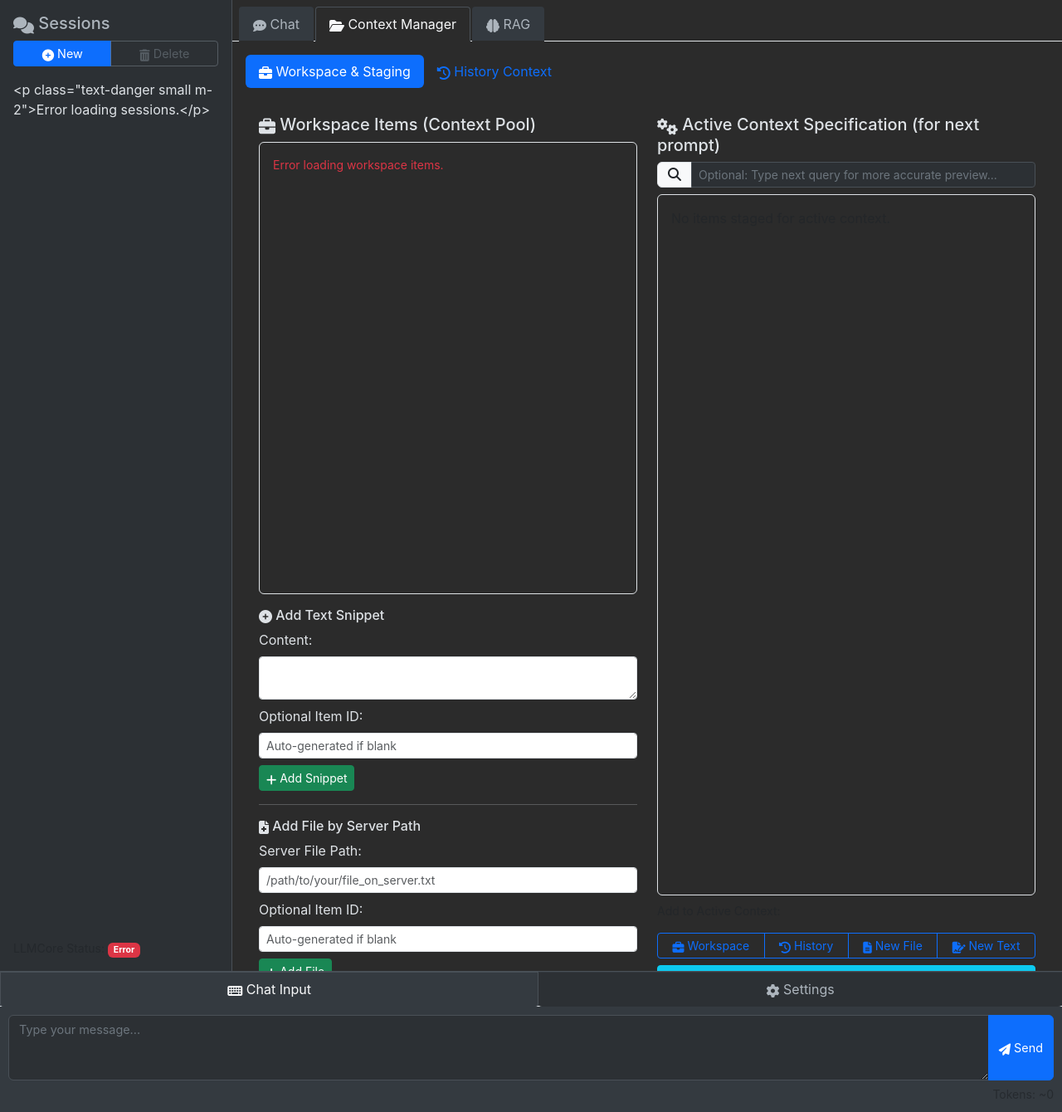
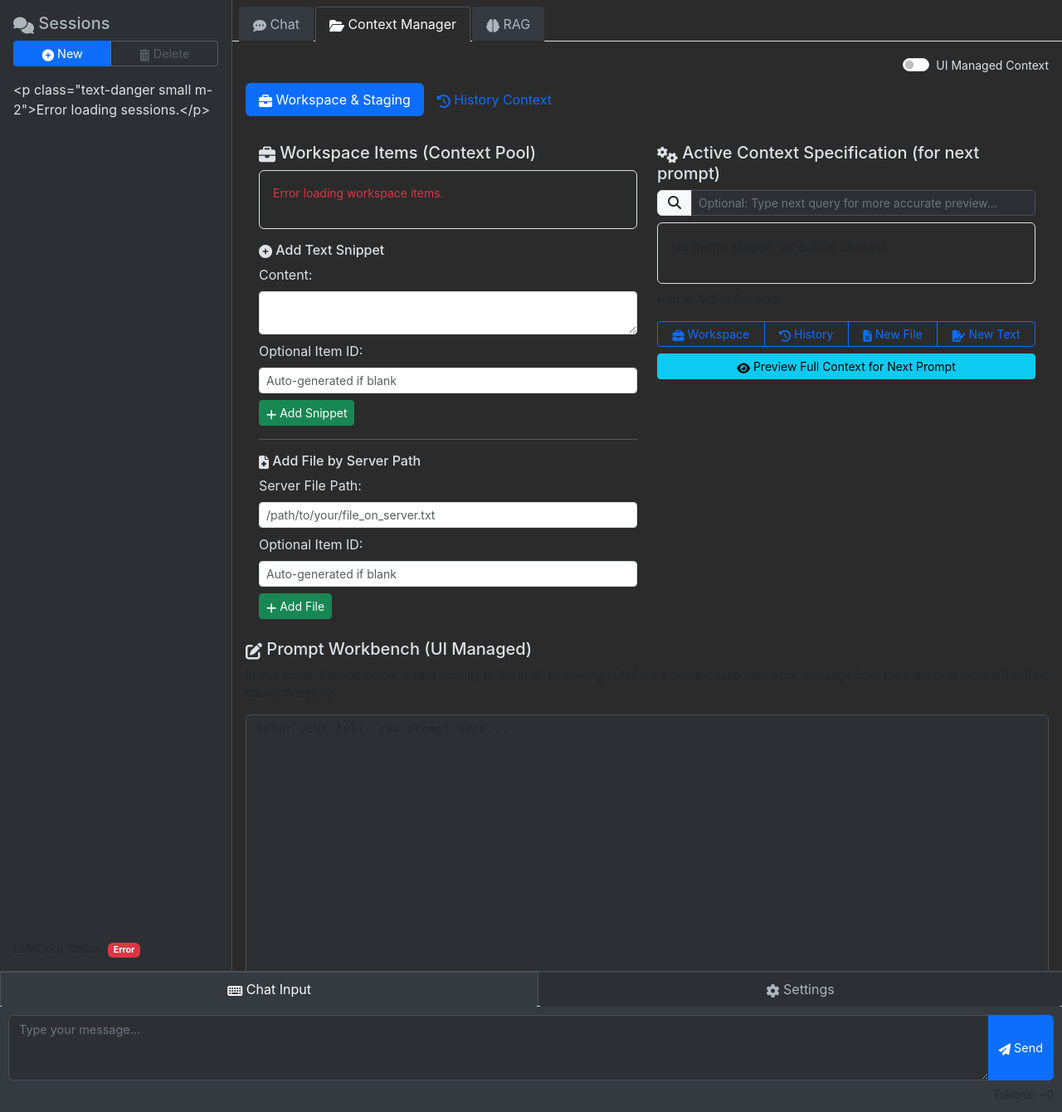
Before and after one commit to araray/llmchat-web, a Flask app: page / in a window 1280 px wide, after a click on "Context Manager". Shown: the part 38-1378 px from the top of the page at 83% size. Run offline with Flask 3, Linux system fonts and the light colour scheme; some libraries are stand-ins or nearby versions.

Commit message:
feat(routes): Implement UI Managed context override in chat route
* **Why** – To support the "UI Managed" context mode for expert users
  (Phase 5, FEAT-03), the web backend's chat API must be able to receive
a raw prompt from the UI and pass it to `llmcore`'s new
`context_override` parameter.

* **What** –
    - Modified `llmchat_web/routes/chat_routes.py`:
        - The `/api/chat` route (`api_chat_route`) now checks for a
          `raw_prompt_workbench_content` string in the incoming JSON
payload.
        - If this key is present, the application enters "UI Managed"
          mode for that request.
        - In this mode, it constructs a `context_override` payload (a
          `List[Message]`) containing the raw string as a single user
message.
        - It then calls `llmcore_instance.chat` with this
          `context_override` parameter, bypassing the standard context
parameters (RAG, staging, etc.).
        - If the key is not present, the route functions as before,
          using `llmcore`'s internal context management.
        - Added a `Rationale Block` as a comment to explain the new
          conditional logic.
        - Updated the function docstring to describe the new behavior
          and JSON parameters.

* **Impact** – This change is backward-compatible. The application will
  continue to work in the default "LLMCore Managed" mode. It introduces
the backend logic necessary for the recent UI changes for Phase 5.

* **Risk** – Low. The new functionality is contained within a
  conditional block that is only triggered by a new, specific payload
key. The existing logic path for standard chat requests is preserved.
    - Rollback: Revert the changes in
      `llmchat_web/routes/chat_routes.py` by removing the conditional
logic for `raw_prompt_workbench_content`.

```diff
--- a/llmchat_web/static/js/chat_ui.js
+++ b/llmchat_web/static/js/chat_ui.js
@@ -3,7 +3,8 @@
 /**
  * @file chat_ui.js
  * @description Handles chat message UI, sending messages, SSE, and per-message actions.
- * Now also handles the 'rag_results' SSE event to trigger the display of retrieved RAG documents.
+ * Now also handles the 'rag_results' SSE event and sending data from the
+ * new "UI Managed" Prompt Workbench mode.
  * Depends on utils.js, rag_ui.js, and accesses global state from main_controller.js.
  */
 
@@ -51,10 +52,10 @@ function appendMessageToChat(
 
 /**
  * Sends the chat message to the backend and handles streaming response.
- * Gathers the current message inclusion map from the UI and includes it in the request.
- * Now processes `rag_results` events from the SSE stream.
- * Accesses global currentLlmSessionId and stagedContextItems.
- * Calls global updateContextUsageDisplay and displayRetrievedDocuments.
+ * It now checks for the context management mode ('LLMCore' vs 'UI') and constructs
+ * the payload accordingly.
+ * Accesses global variables: currentLlmSessionId, stagedContextItems.
+ * Calls global functions: updateContextUsageDisplay, displayRetrievedDocuments.
  */
 async function sendMessage() {
   const messageText = $("#chat-input").val().trim();
@@ -88,7 +89,37 @@ async function sendMessage() {
     displayRetrievedDocuments([]); // Calling with empty array will clear the display
   }
 
-  // Gather Message Inclusion Map
+  // --- Rationale Block: FEAT-03 - Frontend Payload Logic ---
+  // Pre-state: The sendMessage function always constructed a payload with
+  //            `active_context_specification` and `message_inclusion_map`.
+  // Limitation: This did not account for the new "UI Managed" mode where a raw
+  //             prompt should be sent instead.
+  // Decision Path: A conditional check on the `#context-mode-toggle` switch is
+  //                introduced.
+  //                - If checked (UI Managed): The payload will include the
+  //                  `raw_prompt_workbench_content` key with the content from the
+  //                  `#prompt-workbench-textarea`.
+  //                - If unchecked (LLMCore Managed): The payload will be constructed
+  //                  as before, with `active_context_specification` and
+  //                  `message_inclusion_map`.
+  // Post-state: The frontend now sends the correct payload to the backend based
+  //             on the user-selected context management mode.
+  // --- End Rationale Block ---
+
+  const isUIManaged = $("#context-mode-toggle").is(":checked");
+  const payload = {
+    message: messageText,
+    session_id: window.currentLlmSessionId,
+    stream: true,
+  };
+
+  if (isUIManaged) {
+    console.log("CHAT_UI: Sending message in UI Managed mode.");
+    payload.raw_prompt_workbench_content = $(
+      "#prompt-workbench-textarea",
+    ).val();
+  } else {
+    console.log("CHAT_UI: Sending message in LLMCore Managed mode.");
     const messageInclusionMap = {};
     let mapIsRelevant = false;
     $("#history-context-message-list .form-check-input").each(function () {
@@ -99,22 +130,19 @@ async function sendMessage() {
         mapIsRelevant = true;
       }
     });
+    payload.active_context_specification = window.stagedContextItems;
+    payload.message_inclusion_map = mapIsRelevant ? messageInclusionMap : null;
     console.log(
       "CHAT_UI: Constructed message inclusion map to send:",
       messageInclusionMap,
     );
+  }
 
   try {
     const response = await fetch("/api/chat", {
       method: "POST",
       headers: { "Content-Type": "application/json" },
-      body: JSON.stringify({
-        message: messageText,
-        session_id: window.currentLlmSessionId,
-        stream: true,
-        active_context_specification: window.stagedContextItems,
-        message_inclusion_map: mapIsRelevant ? messageInclusionMap : null,
-      }),
+      body: JSON.stringify(payload),
     });
 
     if (!response.ok) {
--- a/llmchat_web/templates/index.html
+++ b/llmchat_web/templates/index.html
@@ -389,6 +389,14 @@ block head_extra %}
     #prompt-values-table .btn-sm {
         padding: 0.2rem 0.4rem; /* Slightly smaller buttons */
         font-size: 0.75rem;
+    }
+
+    /* Prompt Workbench Styling */
+    #prompt-workbench-textarea {
+        background-color: #2c3034;
+        color: #dee2e6;
+        border-color: #495057;
+        resize: vertical; /* Allow vertical resizing */
     }
 </style>
 {% endblock %} {% block body %}
@@ -530,7 +538,25 @@ block head_extra %}
                 aria-labelledby="context-manager-tab-btn"
                 tabindex="0"
             >
-                <!-- Start: New Nested Tab Structure -->
+                <!-- START: New Context Mode Toggle and UI containers -->
+                <div class="d-flex justify-content-end align-items-center mb-2">
+                    <div class="form-check form-switch">
+                        <input
+                            class="form-check-input"
+                            type="checkbox"
+                            role="switch"
+                            id="context-mode-toggle"
+                        />
+                        <label
+                            class="form-check-label small"
+                            for="context-mode-toggle"
+                            >UI Managed Context</label
+                        >
+                    </div>
+                </div>
+
+                <!-- LLMCore Managed UI (default) -->
+                <div id="llmcore-managed-context-ui" class="d-flex-fill-column">
                     <ul
                         class="nav nav-pills mb-3"
                         id="contextSubTabs"
@@ -547,7 +573,8 @@ block head_extra %}
                                 aria-controls="workspace-subtab-pane"
                                 aria-selected="true"
                             >
-                            <i class="fas fa-briefcase"></i> Workspace & Staging
+                                <i class="fas fa-briefcase"></i> Workspace &
+                                Staging
                             </button>
                         </li>
                         <li class="nav-item" role="presentation">
@@ -565,7 +592,10 @@ block head_extra %}
                             </button>
                         </li>
                     </ul>
-                <div class="tab-content flex-grow-1" id="contextSubTabsContent">
+                    <div
+                        class="tab-content flex-grow-1"
+                        id="contextSubTabsContent"
+                    >
                         <div
                             class="tab-pane fade show active tab-pane-full-height"
                             id="workspace-subtab-pane"
@@ -576,8 +606,8 @@ block head_extra %}
                             <div class="row h-100">
                                 <div class="col-md-6 d-flex flex-column h-100">
                                     <h5>
-                                    <i class="fas fa-briefcase"></i> Workspace
-                                    Items (Context Pool)
+                                        <i class="fas fa-briefcase"></i>
+                                        Workspace Items (Context Pool)
                                     </h5>
                                     <div
                                         id="workspace-items-list"
@@ -585,14 +615,14 @@ block head_extra %}
                                         style="overflow-y: auto"
                                     >
                                         <p class="text-muted p-2">
-                                        Workspace items for the current session
-                                        will appear here...
+                                            Workspace items for the current
+                                            session will appear here...
                                         </p>
                                     </div>
                                     <div class="mt-auto">
                                         <h6>
-                                        <i class="fas fa-plus-circle"></i> Add
-                                        Text Snippet
+                                            <i class="fas fa-plus-circle"></i>
+                                            Add Text Snippet
                                         </h6>
                                         <form
                                             id="form-add-text-snippet"
@@ -634,8 +664,8 @@ block head_extra %}
                                         </form>
                                         <hr />
                                         <h6>
-                                        <i class="fas fa-file-medical"></i> Add
-                                        File by Server Path
+                                            <i class="fas fa-file-medical"></i>
+                                            Add File by Server Path
                                         </h6>
                                         <form
                                             id="form-add-file-by-path"
@@ -672,15 +702,16 @@ block head_extra %}
                                                 type="submit"
                                                 class="btn btn-sm btn-success"
                                             >
-                                            <i class="fas fa-plus"></i> Add File
+                                                <i class="fas fa-plus"></i> Add
+                                                File
                                             </button>
                                         </form>
                                     </div>
                                 </div>
                                 <div class="col-md-6 d-flex flex-column h-100">
                                     <h5>
-                                    <i class="fas fa-cogs"></i> Active Context
-                                    Specification (for next prompt)
+                                        <i class="fas fa-cogs"></i> Active
+                                        Context Specification (for next prompt)
                                     </h5>
                                     <div class="input-group mb-2">
                                         <span class="input-group-text"
@@ -699,9 +730,9 @@ block head_extra %}
                                         style="overflow-y: auto"
                                     >
                                         <p class="text-muted p-2">
-                                        Staged items for the next prompt will
-                                        appear here. Add from Workspace,
-                                        History, or create new.
+                                            Staged items for the next prompt
+                                            will appear here. Add from
+                                            Workspace, History, or create new.
                                         </p>
                                     </div>
                                     <div class="mt-auto">
@@ -733,8 +764,8 @@ block head_extra %}
                                                 id="btn-stage-new-file"
                                                 title="Add a new file by path"
                                             >
-                                            <i class="fas fa-file-alt"></i> New
-                                            File
+                                                <i class="fas fa-file-alt"></i>
+                                                New File
                                             </button>
                                             <button
                                                 class="btn btn-sm btn-outline-primary"
@@ -751,8 +782,8 @@ block head_extra %}
                                             class="btn btn-sm btn-info w-100"
                                             id="btn-preview-full-context"
                                         >
-                                        <i class="fas fa-eye"></i> Preview Full
-                                        Context for Next Prompt
+                                            <i class="fas fa-eye"></i> Preview
+                                            Full Context for Next Prompt
                                         </button>
                                     </div>
                                 </div>
@@ -766,8 +797,8 @@ block head_extra %}
                         >
                             <!-- New UI for History Context Management -->
                             <h5>
-                            <i class="fas fa-history"></i> Conversation History
-                            Context
+                                <i class="fas fa-history"></i> Conversation
+                                History Context
                             </h5>
                             <p class="small text-muted">
                                 Select messages to include in the next prompt's
@@ -784,15 +815,16 @@ block head_extra %}
                                         class="btn btn-outline-secondary"
                                         id="history-context-select-all"
                                     >
-                                    <i class="fas fa-check-double"></i> Select
-                                    All
+                                        <i class="fas fa-check-double"></i>
+                                        Select All
                                     </button>
                                     <button
                                         type="button"
                                         class="btn btn-outline-secondary"
                                         id="history-context-deselect-all"
                                     >
-                                    <i class="far fa-square"></i> Deselect All
+                                        <i class="far fa-square"></i> Deselect
+                                        All
                                     </button>
                                     <button
                                         type="button"
@@ -809,7 +841,8 @@ block head_extra %}
                                 style="overflow-y: auto"
                             >
                                 <p class="text-muted p-2">
-                                Load a session to manage its history context...
+                                    Load a session to manage its history
+                                    context...
                                 </p>
                             </div>
                             <div class="mt-2">
@@ -827,7 +860,37 @@ block head_extra %}
                             </div>
                         </div>
                     </div>
-                <!-- End: New Nested Tab Structure -->
+                </div>
+
+                <!-- UI Managed UI (hidden by default) -->
+                <div
+                    id="ui-managed-context-ui"
+                    class="d-flex flex-column h-100"
+                    style="display: none"
+                >
+                    <h5>
+                        <i class="fas fa-edit"></i> Prompt Workbench (UI
+                        Managed)
+                    </h5>
+                    <p class="small text-muted">
+                        In this mode, the text below is sent directly to the
+                        LLM, bypassing LLMCore's context assembly. Your message
+                        from the main chat input will still be saved to history.
+                    </p>
+                    <textarea
+                        id="prompt-workbench-textarea"
+                        class="form-control flex-grow-1"
+                        style="font-family: monospace; font-size: 0.9em"
+                        placeholder="Enter your full, raw prompt here..."
+                    ></textarea>
+                    <div
+                        id="prompt-workbench-token-count"
+                        class="text-end text-muted small mt-1"
+                    >
+                        Tokens: 0
+                    </div>
+                </div>
+                <!-- END: New Context Mode Toggle and UI containers -->
             </div>
             <div
                 class="tab-pane fade"
--- a/pyproject.toml
+++ b/pyproject.toml
@@ -4,7 +4,7 @@ build-backend = "setuptools.build_meta"
 
 [project]
 name = "llmchat-web"
-version = "0.10.1" # Version for llmchat-web
+version = "0.10.2" # Version for llmchat-web
 description = "A Flask-based web interface for LLMCore, providing chat and RAG functionalities."
 readme = "README.md" # Assuming llmchat-web will have its own README
 requires-python = ">=3.11"
```
Lines whose indentation alone changed are shown as unchanged.
